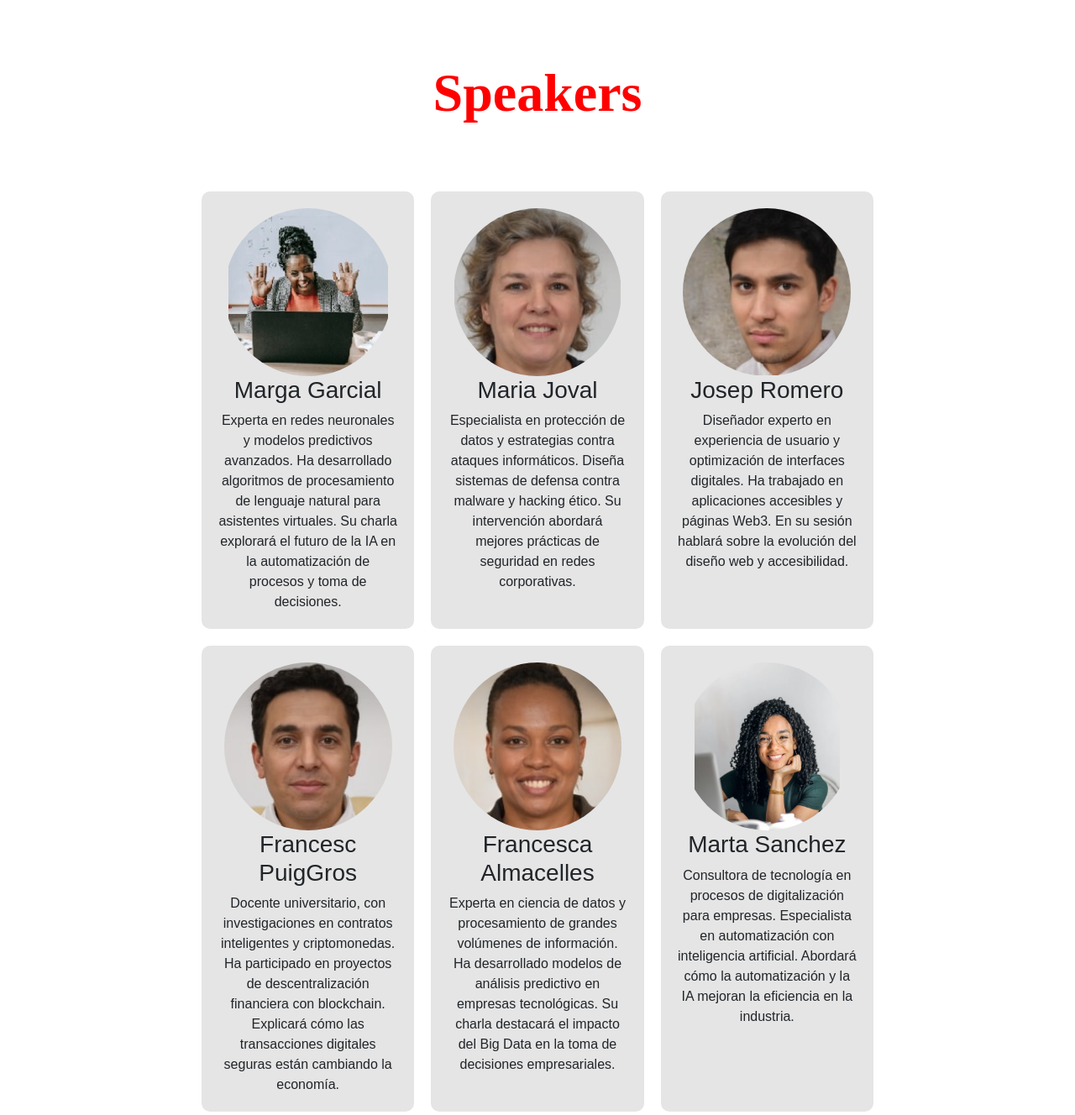
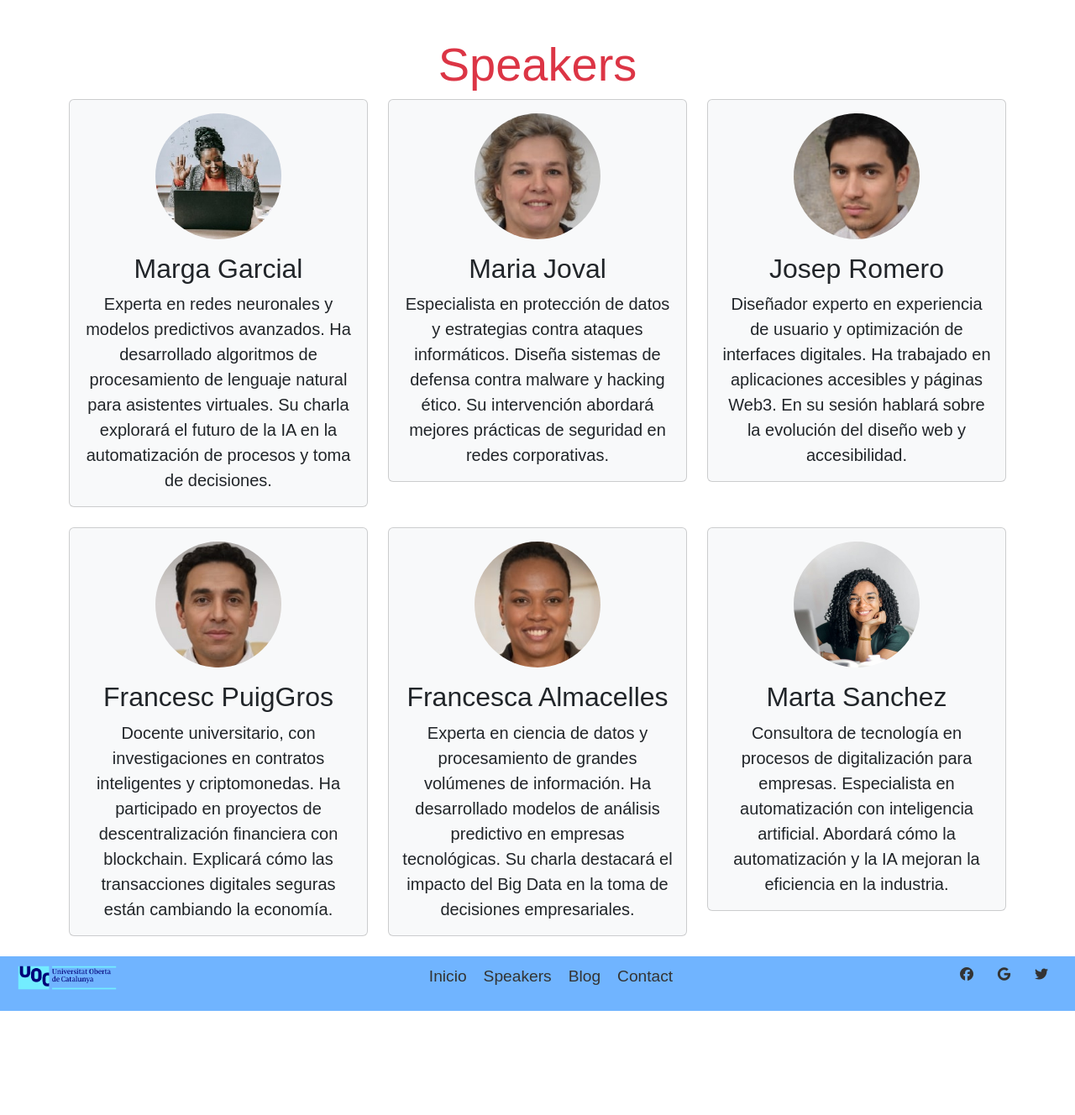
Before and after one commit to RobertUoc/computer_science, a website built with Parcel: page src/speakers.html in a window 1280 px wide. Shown: the part 80-1408 px from the top of the page at 84% size. After the commit the page ends 1284 px from the top, so only its background shows below. Built offline with nearby package versions, Linux system fonts and the light colour scheme.

Commit message:
science4

```diff
--- a/src/assets/styles/layouts/_speaker.scss
+++ /dev/null
@@ -1,47 +0,0 @@
-.speaker {
-    padding: 30px;
-    text-align: center;
-}
-
-.speaker h1 {
-    font-family: "Playfair Display", serif;
-    font-size: 4rem;
-    font-weight: bold;
-    color: $color-titul;
-}
-
-.participants-container {
-    display: flex;
-    flex-wrap: wrap;
-    gap: 20px;
-    justify-content: center;
-    max-width: 900px;
-    padding: 40px;
-    margin: auto;
-}
-
-.participant-card {
-    width: calc(33.333% - 20px);
-    padding: 20px;
-    text-align: center;
-    background-color: $color-tarjeta;
-    border-radius: 10px;
-}
-
-.participant-card img {
-    width: 200px;
-    height: 200px;
-    object-fit: contain;
-    border-radius: 50%;
-}
-
-@media (max-width: 768px) {
-    .participants-container {
-        flex-direction: column;
-        align-items: center;
-    }
-
-    .participant-card {
-        width: 80%;
-    }
-}
--- a/src/assets/styles/main.scss
+++ b/src/assets/styles/main.scss
@@ -27,7 +27,6 @@
  */
 
 @import "layouts/home";
-@import "layouts/speaker";
 @import "layouts/contact";
 @import "layouts/blog";
 
--- a/src/speakers.html
+++ b/src/speakers.html
@@ -9,66 +9,100 @@
   </head>
   <body>
     <include src="./views/header.html"></include>
-    <div class="uoc-container mt-5">
 
-        <div class="speaker">
-            <h1>Speakers</h1>
+    <div class="container mt-5">
+        <div class="text-center text-danger">
+            <h1 class="display-4">Speakers</h1>
         </div>
 
-        <main class="participants-container">
-            <div class="participant-card">
-                <img src="./assets/images/speaker1.jpg" alt="Participante 1">
-                <h3>Marga Garcial</h3>
-                <article>Experta en redes neuronales y modelos predictivos avanzados.
+        <div class="row">
+            <div class="col-md-4 mb-4">
+                <div class="card bg-light text-center">
+                    <img src="./assets/images/speaker1.jpg" class="card-img-top rounded-circle mx-auto mt-3" alt="Participante 1" style="width: 150px; height: 150px;">
+                    <div class="card-body">
+                        <h2 class="card-title">Marga Garcial</h2>
+                         <div class="card-text lead">
+                            Experta en redes neuronales y modelos predictivos avanzados.
                             Ha desarrollado algoritmos de procesamiento de lenguaje natural para asistentes virtuales.
                             Su charla explorará el futuro de la IA en la automatización de procesos y toma de decisiones.
-                </article>
+                         </div>
+                    </div>
+                </div>
             </div>
 
-            <div class="participant-card">
-                <img src="./assets/images/speaker2.jpg" alt="Participante 2">
-                <h3>Maria Joval</h3>
-                <article>Especialista en protección de datos y estrategias contra ataques informáticos.
+            <div class="col-md-4 mb-4">
+                <div class="card bg-light text-center">
+                    <img src="./assets/images/speaker2.jpg" class="card-img-top rounded-circle mx-auto mt-3" alt="Participante 2" style="width: 150px; height: 150px;">
+                    <div class="card-body">
+                        <h2 class="card-title">Maria Joval</h2>
+                        <div class="card-text lead">
+                            Especialista en protección de datos y estrategias contra ataques informáticos.
                             Diseña sistemas de defensa contra malware y hacking ético.
                             Su intervención abordará mejores prácticas de seguridad en redes corporativas.
-                </article>
+                        </div>
+                    </div>
+                </div>
             </div>
 
-            <div class="participant-card">
-                <img src="./assets/images/speaker3.jpg" alt="Participante 3">
-                <h3>Josep Romero</h3>
-                <article>Diseñador experto en experiencia de usuario y optimización de interfaces digitales.
+            <div class="col-md-4 mb-4">
+                <div class="card bg-light text-center">
+                    <img src="./assets/images/speaker3.jpg" class="card-img-top rounded-circle mx-auto mt-3" alt="Participante 3" style="width: 150px; height: 150px;">
+                    <div class="card-body">
+                        <h2 class="card-title">Josep Romero</h2>
+                        <div class="card-text lead">
+                            Diseñador experto en experiencia de usuario y optimización de interfaces digitales.
                             Ha trabajado en aplicaciones accesibles y páginas Web3.
                             En su sesión hablará sobre la evolución del diseño web y accesibilidad.</article>
                         </div>
-
-            <div class="participant-card">
-                <img src="./assets/images/speaker4.jpg" alt="Participante 4">
-                <h3>Francesc PuigGros</h3>
-                <aritlce>Docente universitario, con investigaciones en contratos inteligentes y criptomonedas.
-                   Ha participado en proyectos de descentralización financiera con blockchain.
-                   Explicará cómo las transacciones digitales seguras están cambiando la economía.</aritlce>
+                    </div>
+                </div>
             </div>
 
-            <div class="participant-card">
-                <img src="./assets/images/speaker5.jpg" alt="Participante 5">
-                <h3>Francesca Almacelles</h3>
-                <article>Experta en ciencia de datos y procesamiento de grandes volúmenes de información.
-                   Ha desarrollado modelos de análisis predictivo en empresas tecnológicas.
-                   Su charla destacará el impacto del Big Data en la toma de decisiones empresariales.</article>
+            <div class="col-md-4 mb-4">
+                <div class="card bg-light text-center">
+                    <img src="./assets/images/speaker4.jpg" class="card-img-top rounded-circle mx-auto mt-3" alt="Participante 4" style="width: 150px; height: 150px;">
+                    <div class="card-body">
+                        <h2 class="card-title">Francesc PuigGros</h2>
+                         <div class="card-text lead">
+                            Docente universitario, con investigaciones en contratos inteligentes y criptomonedas.
+                            Ha participado en proyectos de descentralización financiera con blockchain.
+                            Explicará cómo las transacciones digitales seguras están cambiando la economía.
+                         </div>
+                    </div>
+                </div>
             </div>
 
-            <div class="participant-card">
-                <img src="./assets/images/speaker6.jpg" alt="Participante 5">
-                <h3>Marta Sanchez</h3>
-                <article>Consultora de tecnología en procesos de digitalización para empresas.
+            <div class="col-md-4 mb-4">
+                <div class="card bg-light text-center">
+                    <img src="./assets/images/speaker5.jpg" class="card-img-top rounded-circle mx-auto mt-3" alt="Participante 5" style="width: 150px; height: 150px;">
+                    <div class="card-body">
+                        <h2 class="card-title">Francesca Almacelles</h2>
+                         <div class="card-text lead">
+                            Experta en ciencia de datos y procesamiento de grandes volúmenes de información.
+                            Ha desarrollado modelos de análisis predictivo en empresas tecnológicas.
+                            Su charla destacará el impacto del Big Data en la toma de decisiones empresariales.
+                         </div>
+                    </div>
+                </div>
+            </div>
+
+            <div class="col-md-4 mb-4">
+                <div class="card bg-light text-center">
+                    <img src="./assets/images/speaker6.jpg" class="card-img-top rounded-circle mx-auto mt-3" alt="Participante 6" style="width: 150px; height: 150px;">
+                    <div class="card-body">
+                        <h2 class="card-title">Marta Sanchez</h2>
+                         <div class="card-text lead">
+                            Consultora de tecnología en procesos de digitalización para empresas.
                             Especialista en automatización con inteligencia artificial.
-                   Abordará cómo la automatización y la IA mejoran la eficiencia en la industria.</article>
+                            Abordará cómo la automatización y la IA mejoran la eficiencia en la industria.
                          </div>
-        </main>
-
+                    </div>
+                </div>
+            </div>
 
         </div>
+    </div>
+
     <include src="./views/footer.html"></include>
     <script type="module" src="./assets/scripts/main.js"></script><!-- do not remove this line! -->
 
```
Also changed, not shown: src/blog.html (+1 -1 lines), src/contact.html (+1 -1 lines). Lines whose indentation alone changed are shown as unchanged.
